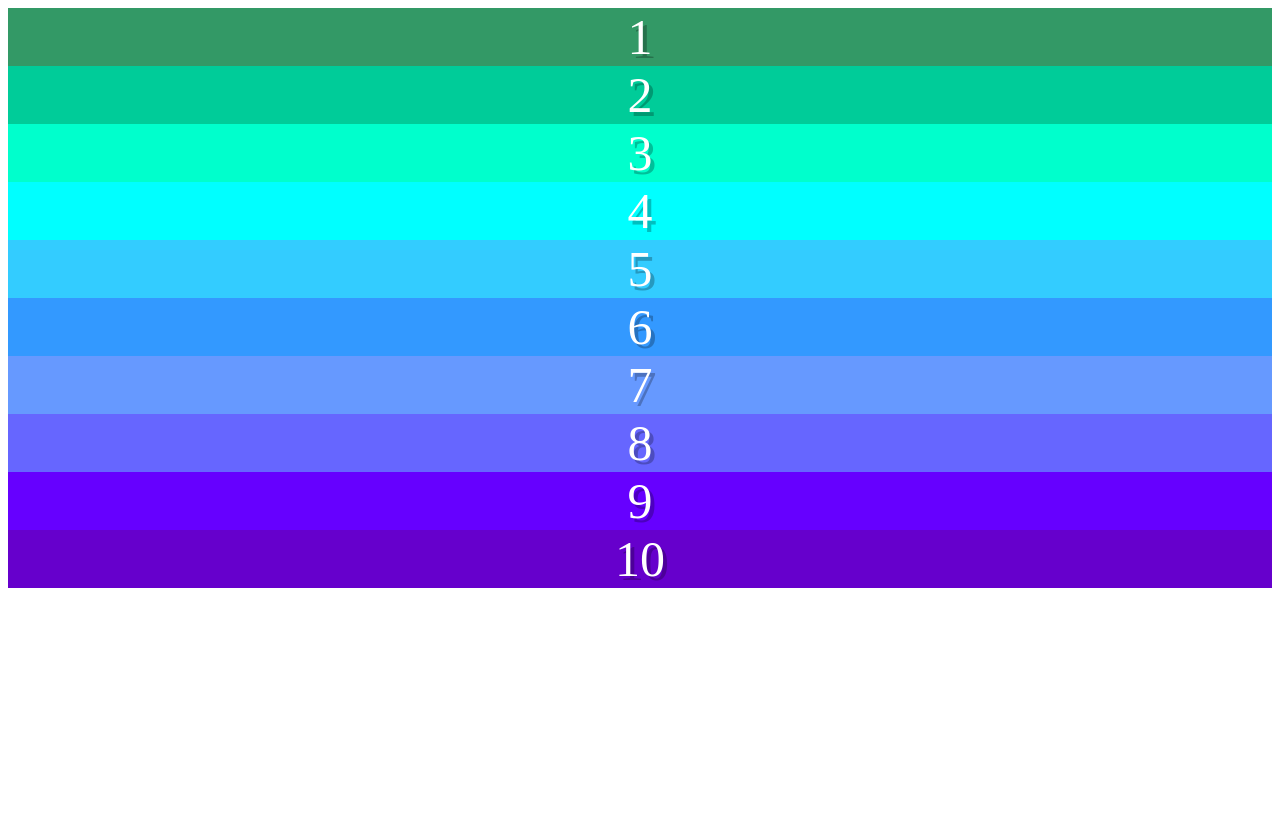
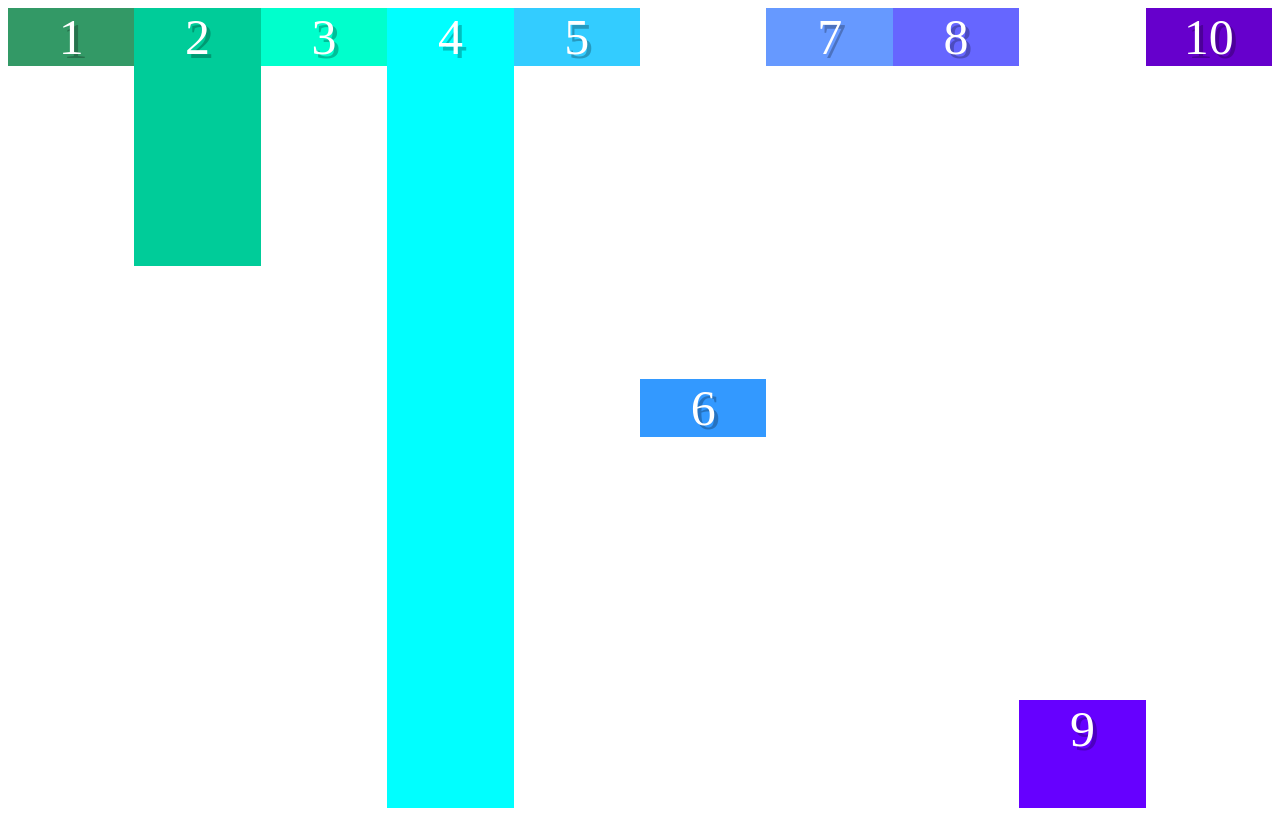
Before and after one commit to karenfreemansmith/flexbox-practice, a plain HTML site: page 08.html in a window 1280 px wide. Drawn offline with Linux system fonts and the light colour scheme.

Commit message:
flexbox day 9, align-self

```diff
--- a/style08.css
+++ b/style08.css
@@ -12,12 +12,37 @@ div {
 }
 
 .box1 { background: rgb(51, 153, 102); }
-.box2 { background: rgb(0, 204, 153); }
+.box2 {
+  background: rgb(0, 204, 153);
+  padding-bottom: 200px;
+  align-self: flex-start;
+}
 .box3 { background: rgb(0, 255, 204); }
-.box4 { background: rgb(0, 255, 255); }
+.box4 {
+  background: rgb(0, 255, 255);
+  align-self: stretch;
+}
 .box5 { background: rgb(51, 204, 255); }
-.box6 { background: rgb(51, 153, 255); }
+.box6 {
+  background: rgb(51, 153, 255);
+  padding-bottom: 0;
+  align-self: center;
+}
 .box7 { background: rgb(102, 153, 255); }
 .box8 { background: rgb(102, 102, 255); }
-.box9 { background: rgb(102, 0, 255); }
+.box9 {
+  background: rgb(102, 0, 255);
+  padding-bottom: 50px;
+  align-self: flex-end;
+}
 .box10 { background: rgb(102, 0, 204); }
+
+.box {
+  width: 33.333%;
+}
+
+.container {
+  display: flex;
+  height: 100vh;
+  align-items: flex-start;
+}
```
